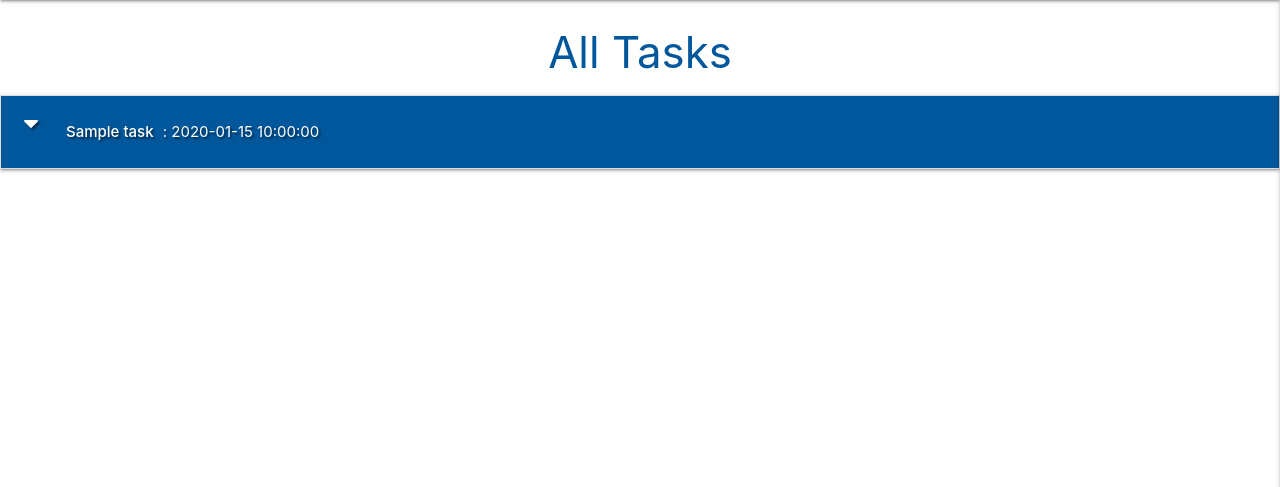
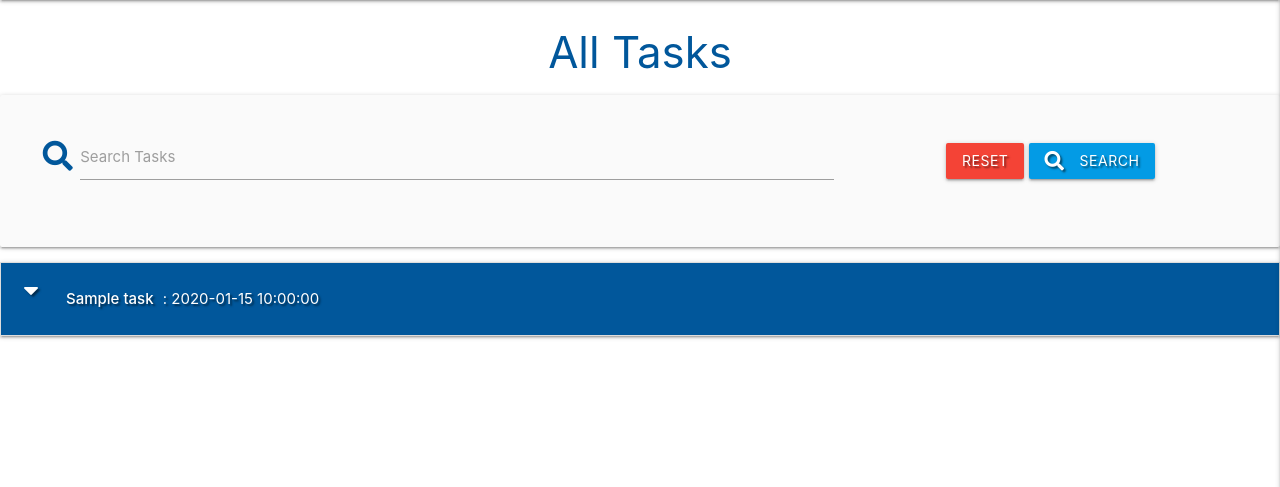
Before and after one commit to danielboots/flask-app, a Flask app: page / in a window 1280 px wide. Shown: the part 64-551 px from the top of the page. Run offline with Flask 2, Linux system fonts and the light colour scheme; a database or web service that is not in the repository returns one stand-in record (values such as "Sample title"); some libraries are stand-ins or nearby versions.

Commit message:
final commit- search functionality and delete function fix

```diff
--- a/templates/categories.html
+++ b/templates/categories.html
@@ -1,4 +1,3 @@
-
 {% extends "base.html" %}
 {% block content %}
 
@@ -21,7 +20,7 @@
                     </div>
                     <div class="card-action">
                         <a href="{{ url_for('edit_category', category_id=category._id) }}" class="btn green accent-4">Edit</a>
-                        <a href="#" class="btn light-blue lighten-1">Delete</a>
+                        <a href="{{ url_for('delete_category', category_id=category._id) }}" class="btn light-blue lighten-1">Delete</a>
                     </div>
                 </div>
             </div>
--- a/templates/tasks.html
+++ b/templates/tasks.html
@@ -3,6 +3,25 @@
 
     <h3 class="light-blue-text text-darken-4 center-align">All Tasks</h3>
 
+    <div class="row card-panel grey lighten-5">
+        <form action="{{ url_for('search') }}" method="post" class="col s12">
+            <div class="row valign-wrapper center-align">
+                <div class="input-field col s12 m8">
+                    <i class="fas fa-search prefix light-blue-text text-darken-4"></i>
+                    <input type="text" name="query" id="query" minlength="3" class="validate" required>
+                    <label for="query">Search Tasks</label>
+                </div>
+                <div class="col s12 m4">
+                    <a href="{{ url_for('get_tasks') }}" class="red btn text-shadow">Reset</a>
+                    <button type="submit" class="light-blue darken-1 btn text-shadow">
+                        <i class="fas fa-search left"></i> Search
+                    </button>
+                </div>
+            </div>
+        </form>
+    </div>
+
+    {% if tasks|length > 0 %}
     <ul class="collapsible">
         {% for task in tasks %}
         <li>
@@ -30,5 +49,8 @@
         </li>
         {% endfor %}
     </ul>
+    {% else %}
+        <h3 class="red-text text-darken-4 center-align">No Results Found</h3>
+    {% endif %}
 
 {% endblock %}
```
Also changed, not shown: vidlink.html (+14 -0 lines).
